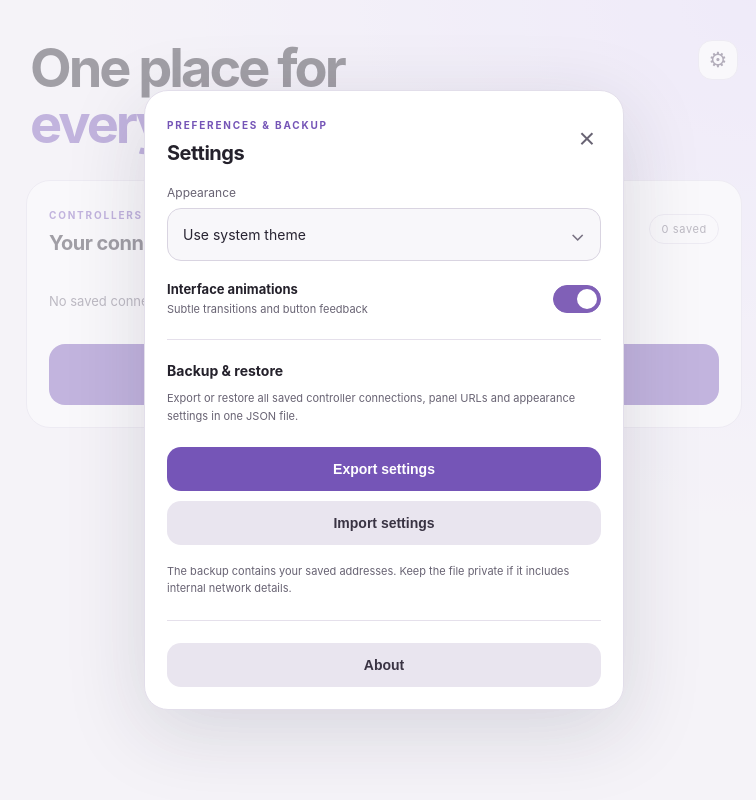
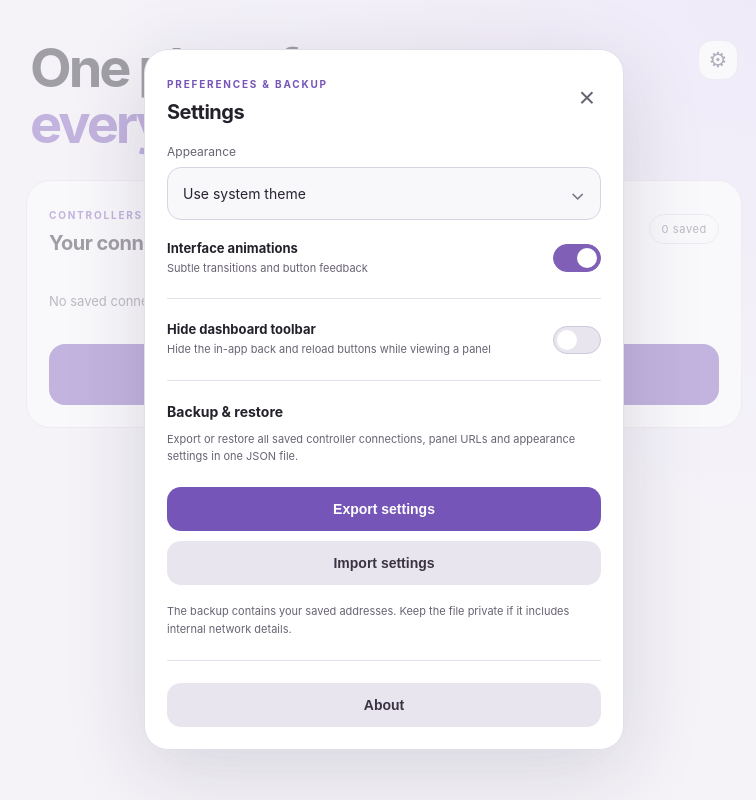
Before and after one commit to kwerty2897/mihomo-multipanel, a Vue app: page / in a window 1280 px wide. Both pictures are taken after a click on the button "Settings". Shown: the whole page, without its empty margins (256-1012 px from the left). Built offline with nearby package versions, Linux system fonts and the light colour scheme.

Commit message:
Add setting to hide dashboard toolbar

```diff
--- a/src/App.vue
+++ b/src/App.vue
@@ -10,6 +10,8 @@ const savedSettings = (() => {
 })()
 const theme = ref<Theme>(['system', 'light', 'dark'].includes(savedSettings.theme) ? savedSettings.theme : 'system')
 const animationsEnabled = ref(savedSettings.animations !== false)
+const hidePanelToolbar = ref(savedSettings.hidePanelToolbar === true)
+watch(hidePanelToolbar, value => { try { const current = JSON.parse(localStorage.getItem(SETTINGS_KEY) || '{}'); localStorage.setItem(SETTINGS_KEY, JSON.stringify({ ...current, hidePanelToolbar: value })) } catch { /* storage may be unavailable */ } })
 const panelOpen = ref(false)
 const panelLoading = ref(false)
 const controllerStatus = ref<'idle' | 'checking' | 'online' | 'offline'>('idle')
@@ -82,7 +84,7 @@ function addProfile() {
   name.value = ''; connectionUrl.value = ''; showAdd.value = false
 }
 function exportSettings() {
-  const payload = { settings: { theme: theme.value, animations: animationsEnabled.value }, profiles: profiles.value }
+  const payload = { settings: { theme: theme.value, animations: animationsEnabled.value, hidePanelToolbar: hidePanelToolbar.value }, profiles: profiles.value }
   const encoded = btoa(unescape(encodeURIComponent(JSON.stringify(payload))))
   const backup = { app: 'mihomo-multipanel', version: 2, exportedAt: new Date().toISOString(), secret: encoded }
   const blob = new Blob([JSON.stringify(backup, null, 2)], { type: 'application/json' })
@@ -98,7 +100,7 @@ async function importSettings(event: Event) {
   try {
     const data: unknown = JSON.parse(await file.text())
     if (!data || typeof data !== 'object') throw new Error('Invalid backup file.')
-    const outer = data as { app?: unknown; version?: unknown; profiles?: unknown; settings?: { theme?: unknown; animations?: unknown }; secret?: unknown }
+    const outer = data as { app?: unknown; version?: unknown; profiles?: unknown; settings?: { theme?: unknown; animations?: unknown; hidePanelToolbar?: unknown }; secret?: unknown }
     if (outer.app !== 'mihomo-multipanel') throw new Error('Unsupported backup format.')
     let backup: { profiles?: unknown; settings?: { theme?: unknown; animations?: unknown } }
     if (outer.version === 1) backup = outer
@@ -114,6 +116,7 @@ async function importSettings(event: Event) {
     const importedTheme = backup.settings?.theme
     theme.value = ['system', 'light', 'dark'].includes(String(importedTheme)) ? importedTheme as Theme : 'system'
     animationsEnabled.value = backup.settings?.animations !== false
+    hidePanelToolbar.value = backup.settings?.hidePanelToolbar === true
     importMessage.value = 'Backup imported successfully.'
   } catch (error) { importMessage.value = error instanceof Error ? error.message : 'Could not import backup.' }
   finally { input.value = '' }
@@ -173,7 +176,7 @@ window.addEventListener('android-back', handleAndroidBack)
 <template>
   <main class="shell">
     <section v-if="panelOpen && current" class="panel-viewer">
-      <header class="panel-toolbar">
+      <header v-if="!hidePanelToolbar" class="panel-toolbar">
         <button class="panel-toolbar-button" aria-label="Back to connections" @click="closePanel">‹</button>
         <div class="panel-toolbar-title"><strong>{{ current.name }}</strong><span>{{ current.panelUrl }}</span></div>
         <button class="panel-toolbar-button" aria-label="Reload panel" @click="reloadPanel">↻</button>
@@ -227,6 +230,11 @@ window.addEventListener('android-back', handleAndroidBack)
           <button class="switch" type="button" role="switch" :aria-checked="animationsEnabled" :class="{ enabled: animationsEnabled }" @click="animationsEnabled = !animationsEnabled"><span></span></button>
         </div>
         <div class="settings-divider"></div>
+        <div class="animation-setting">
+          <div class="animation-setting-copy"><strong>Hide dashboard toolbar</strong><span>Hide the in-app back and reload buttons while viewing a panel</span></div>
+          <button class="switch" type="button" role="switch" :aria-checked="hidePanelToolbar" :class="{ enabled: hidePanelToolbar }" @click="hidePanelToolbar = !hidePanelToolbar"><span></span></button>
+        </div>
+        <div class="settings-divider"></div>
         <div class="backup-title">Backup & restore</div>
         <p class="hint">Export or restore all saved controller connections, panel URLs and appearance settings in one JSON file.</p>
         <button class="backup-button" @click="exportSettings">Export settings</button>
```
